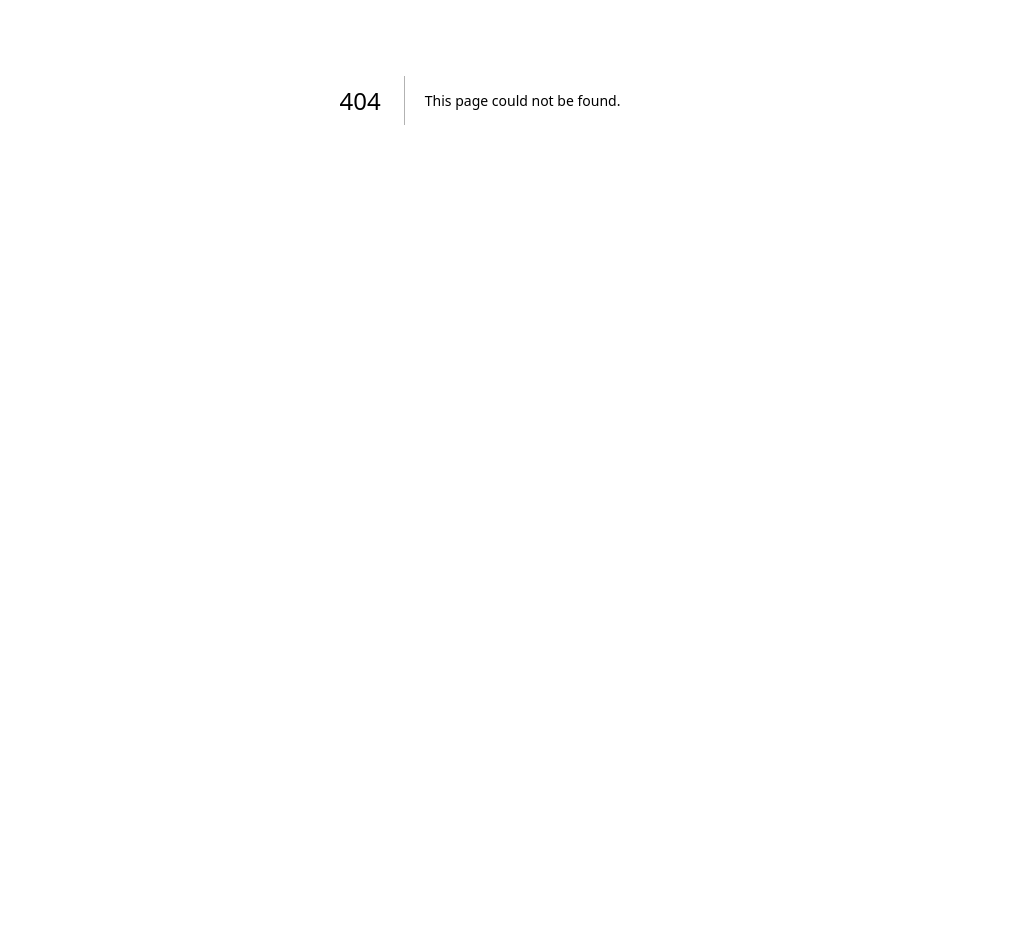
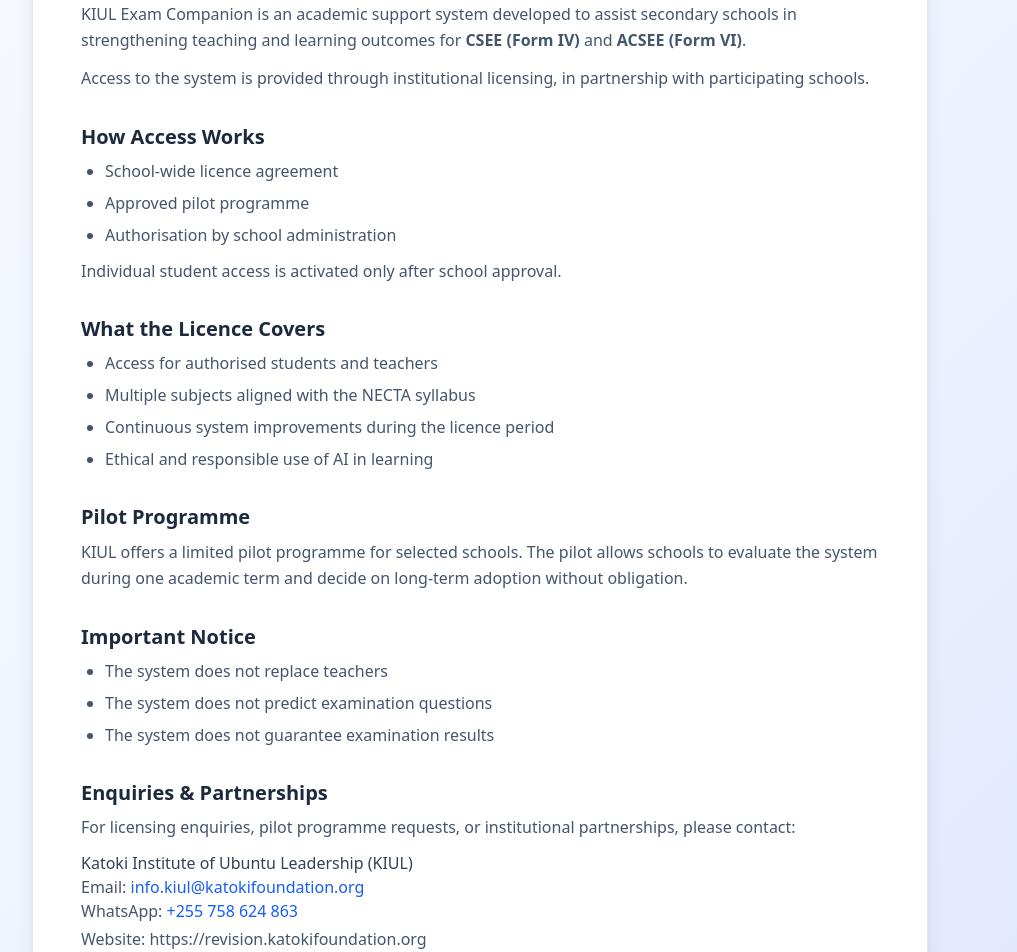
Before and after one commit to 2014Akamanzi/kiul-ss-revision, a Next.js app: page /licensing in a window 1280 px wide. Before the commit this address had no page. Shown: the part 300-1252 px from the top of the page, without its empty margins (160-1177 px from the left). Before the commit the page ends 800 px from the top, so only its background shows below. Built offline with nearby package versions, Linux system fonts and the light colour scheme.

Commit message:
Update Licensing page with KIUL contact email and WhatsApp

```diff
--- /dev/null
+++ b/src/app/licensing/page.tsx
@@ -0,0 +1,134 @@
+import Link from "next/link";
+
+export default function LicensingPage() {
+  return (
+    <main className="min-h-screen bg-gradient-to-br from-slate-50 via-blue-50 to-indigo-100 px-4 py-12">
+      <div className="mx-auto max-w-4xl">
+        {/* Header */}
+        <div className="mb-10">
+          <Link
+            href="/"
+            className="text-sm text-blue-600 hover:underline font-medium"
+          >
+            ← Back to Home
+          </Link>
+
+          <h1 className="mt-4 text-4xl sm:text-5xl font-bold text-slate-900">
+            Licensing & Access
+          </h1>
+
+          <p className="mt-3 text-slate-600 text-lg max-w-2xl">
+            KIUL Exam Companion – School Edition
+          </p>
+        </div>
+
+        {/* Content Card */}
+        <div className="rounded-3xl bg-white shadow-xl border border-slate-200 p-8 sm:p-12 space-y-8">
+          <section>
+            <h2 className="text-xl font-semibold text-slate-800 mb-2">
+              Institutional Access
+            </h2>
+            <p className="text-slate-600 leading-relaxed">
+              KIUL Exam Companion is an academic support system developed to
+              assist secondary schools in strengthening teaching and learning
+              outcomes for <strong>CSEE (Form IV)</strong> and{" "}
+              <strong>ACSEE (Form VI)</strong>.
+            </p>
+            <p className="mt-3 text-slate-600 leading-relaxed">
+              Access to the system is provided through institutional licensing,
+              in partnership with participating schools.
+            </p>
+          </section>
+
+          <section>
+            <h2 className="text-xl font-semibold text-slate-800 mb-2">
+              How Access Works
+            </h2>
+            <ul className="list-disc pl-6 text-slate-600 space-y-2">
+              <li>School-wide licence agreement</li>
+              <li>Approved pilot programme</li>
+              <li>Authorisation by school administration</li>
+            </ul>
+            <p className="mt-3 text-slate-600">
+              Individual student access is activated only after school approval.
+            </p>
+          </section>
+
+          <section>
+            <h2 className="text-xl font-semibold text-slate-800 mb-2">
+              What the Licence Covers
+            </h2>
+            <ul className="list-disc pl-6 text-slate-600 space-y-2">
+              <li>Access for authorised students and teachers</li>
+              <li>Multiple subjects aligned with the NECTA syllabus</li>
+              <li>Continuous system improvements during the licence period</li>
+              <li>Ethical and responsible use of AI in learning</li>
+            </ul>
+          </section>
+
+          <section>
+            <h2 className="text-xl font-semibold text-slate-800 mb-2">
+              Pilot Programme
+            </h2>
+            <p className="text-slate-600 leading-relaxed">
+              KIUL offers a limited pilot programme for selected schools. The
+              pilot allows schools to evaluate the system during one academic
+              term and decide on long-term adoption without obligation.
+            </p>
+          </section>
+
+          <section>
+            <h2 className="text-xl font-semibold text-slate-800 mb-2">
+              Important Notice
+            </h2>
+            <ul className="list-disc pl-6 text-slate-600 space-y-2">
+              <li>The system does not replace teachers</li>
+              <li>The system does not predict examination questions</li>
+              <li>The system does not guarantee examination results</li>
+            </ul>
+          </section>
+
+          <section>
+            <h2 className="text-xl font-semibold text-slate-800 mb-2">
+              Enquiries & Partnerships
+            </h2>
+            <p className="text-slate-600">
+              For licensing enquiries, pilot programme requests, or institutional
+              partnerships, please contact:
+            </p>
+
+            <p className="mt-3 text-slate-700 font-medium">
+              Katoki Institute of Ubuntu Leadership (KIUL)
+            </p>
+
+            <p className="text-slate-600">
+              Email:{" "}
+              <a
+                href="mailto:info.kiul@katokifoundation.org"
+                className="text-blue-600 hover:underline"
+              >
+                info.kiul@katokifoundation.org
+              </a>
+            </p>
+
+            <p className="text-slate-600">
+              WhatsApp:{" "}
+              <a
+                href="https://wa.me/255758624863"
+                className="text-blue-600 hover:underline"
+                target="_blank"
+                rel="noopener noreferrer"
+              >
+                +255 758 624 863
+              </a>
+            </p>
+
+            <p className="mt-1 text-slate-600">
+              Website: https://revision.katokifoundation.org
+            </p>
+          </section>
+        </div>
+      </div>
+    </main>
+  );
+}
```
